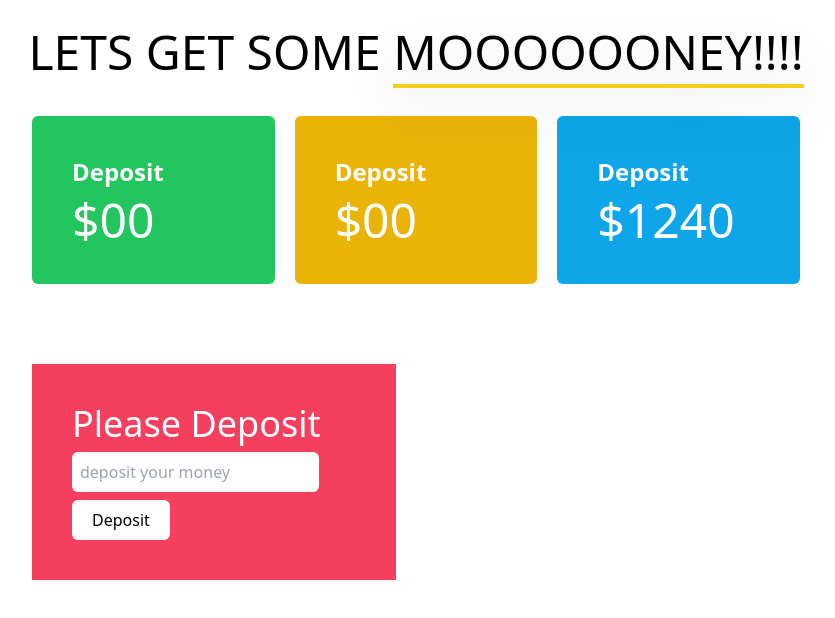
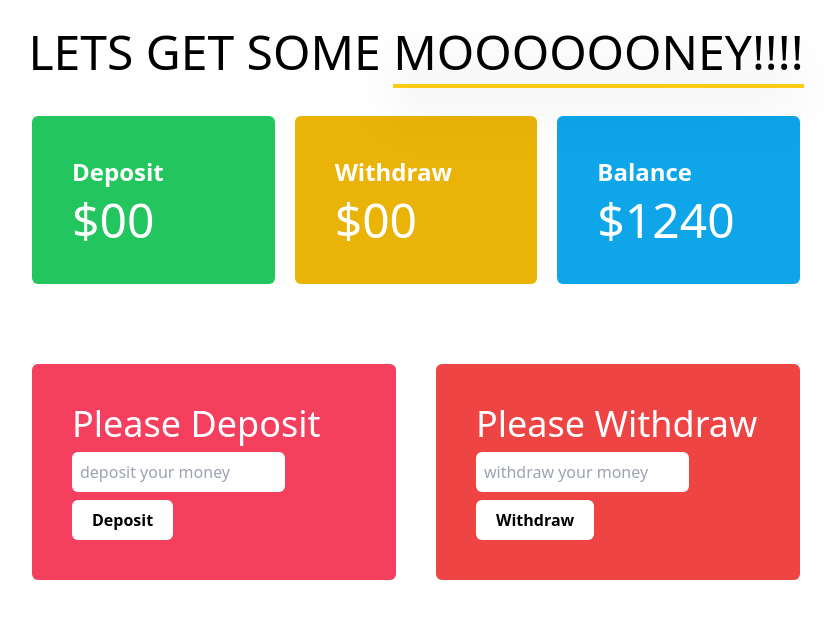
Before and after one commit to rijwanulalam/fathers-bank, a plain HTML site: page bank.html in a window 1280 px wide. Shown: the whole page, without its empty margins (224-1059 px from the left). Drawn offline with nearby package versions, Linux system fonts and the light colour scheme.

Commit message:
deposit and withdraw added

```diff
--- a/bank.html
+++ b/bank.html
@@ -14,22 +14,27 @@
         <div class="grid grid-cols-3 gap-5 mb-10">
             <div class="bg-green-500 p-10 rounded-md">
                 <h3 class="text-2xl font-semibold mb-2">Deposit</h3>
-                <h5 class="text-5xl font-medium">$00</h5>
+                <h5 class="text-5xl font-medium">$<span id="deposit-money">00</span></h5>
             </div>
             <div class="bg-yellow-500 p-10 rounded-md">
-                <h3 class="text-2xl font-semibold mb-2">Deposit</h3>
-                <h5 class="text-5xl font-medium">$00</h5>
+                <h3 class="text-2xl font-semibold mb-2">Withdraw</h3>
+                <h5 class="text-5xl font-medium">$<span id="withdraw-money">00</span></h5>
             </div>
             <div class="bg-sky-500 p-10 rounded-md">
-                <h3 class="text-2xl font-semibold mb-2">Deposit</h3>
-                <h5 class="text-5xl font-medium">$1240</h5>
+                <h3 class="text-2xl font-semibold mb-2">Balance</h3>
+                <h5 class="text-5xl font-medium">$<span id="balance-money">1240</span></h5>
             </div>
         </div>
         <div class="grid grid-cols-2 gap-10 mt-20">
-            <div class="bg-rose-500 p-10">
+            <div class="bg-rose-500 p-10 rounded-md">
                 <h3 class="text-4xl">Please Deposit</h3>
-                <input class="block my-2 text-black p-2 rounded-md" type="text" name="" id="" placeholder="deposit your money">
-                <button class="bg-white text-black px-5 py-2 font-medium rounded-md" >Deposit</button>
+                <input class="block my-2 text-black p-2 rounded-md w-9/12" type="text" name="" id="" placeholder="deposit your money">
+                <button class="bg-white text-black px-5 py-2 font-bold rounded-md" >Deposit</button>
+            </div>
+            <div class="bg-red-500 p-10 rounded-md">
+                <h3 class="text-4xl">Please Withdraw</h3>
+                <input class="block my-2 text-black p-2 rounded-md w-9/12" type="text" name="" id="" placeholder="withdraw your money">
+                <button class="bg-white text-black px-5 py-2 font-bold rounded-md" >Withdraw</button>
             </div>
         </div>
     </main>
--- a/js/bank.js
+++ b/js/bank.js
@@ -0,0 +1,9 @@
+const depositwMoney = document.getElementById("deposit-money").innerText;
+
+
+const withdrawMoney = document.getElementById("withdraw-money").innerText;
+
+
+const balance = document.getElementById("balance-money").innerText;
+
+console.log(depositwMoney, withdrawMoney, balance)
```
